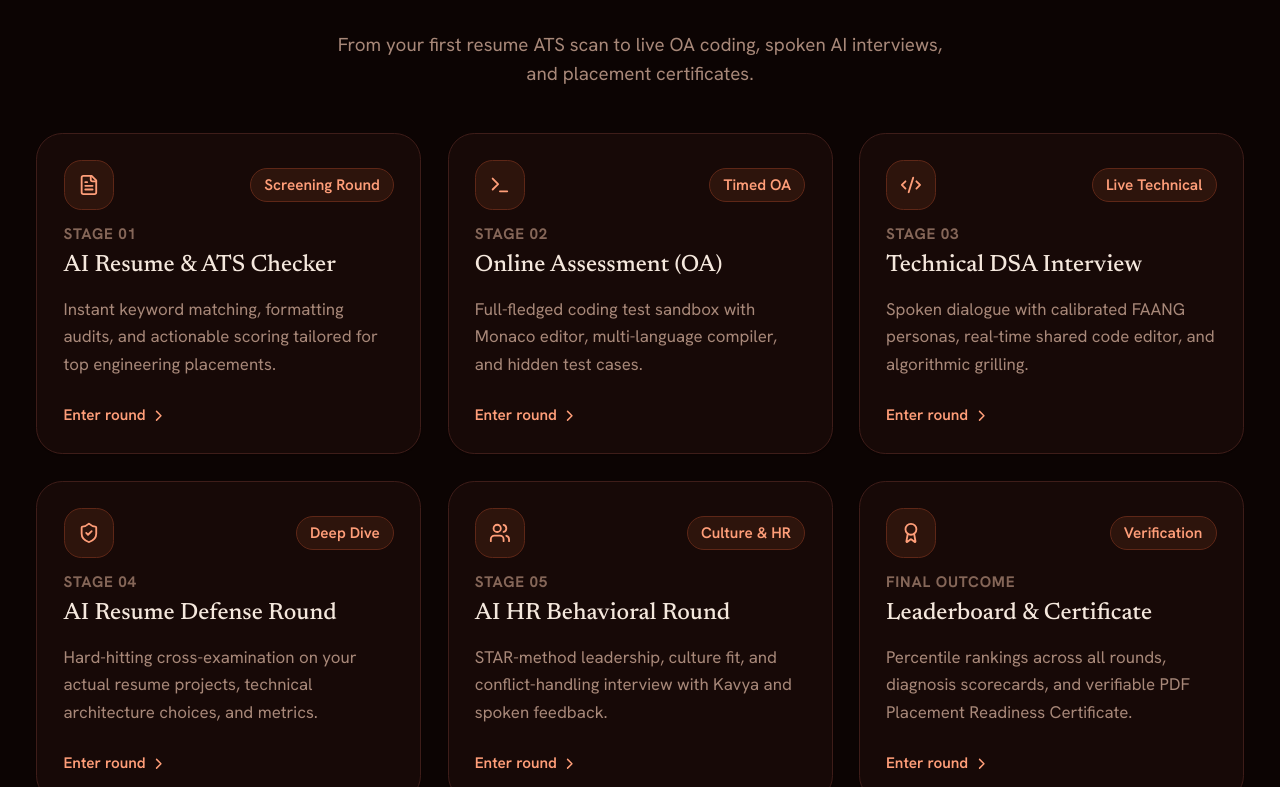
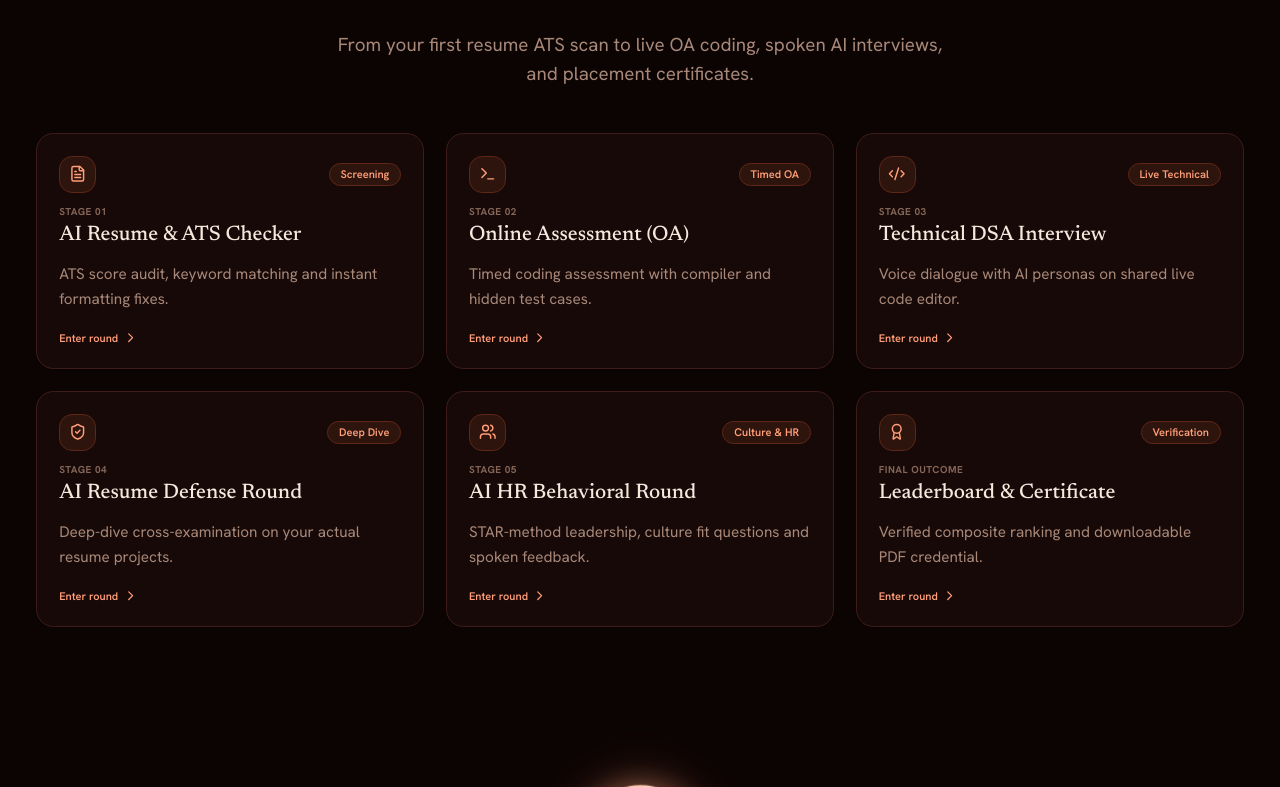
Before and after one commit to amame-aazam/Hireready-ai, a React (Vite) app in the folder client/: page / in a window 1280 px wide. Shown: the part 1873-2660 px from the top of the page. Built offline with nearby package versions, Linux system fonts and the light colour scheme; no server answers.

Commit message:
fix(landing): compact pipeline round boxes with concise high-impact 1-line copy

```diff
--- a/client/src/pages/LandingPage.tsx
+++ b/client/src/pages/LandingPage.tsx
@@ -416,20 +416,20 @@ public:
           </p>
         </div>
 
-        <div className="grid grid-cols-1 md:grid-cols-2 lg:grid-cols-3 gap-6 pt-2">
+        <div className="grid grid-cols-1 md:grid-cols-2 lg:grid-cols-3 gap-4 sm:gap-5 pt-2">
           {[
             {
               step: 'Stage 01',
               title: 'AI Resume & ATS Checker',
-              desc: 'Instant keyword matching, formatting audits, and actionable scoring tailored for top engineering placements.',
+              desc: 'ATS score audit, keyword matching and instant formatting fixes.',
               path: '/resume',
               icon: FileText,
-              badge: 'Screening Round',
+              badge: 'Screening',
             },
             {
               step: 'Stage 02',
               title: 'Online Assessment (OA)',
-              desc: 'Full-fledged coding test sandbox with Monaco editor, multi-language compiler, and hidden test cases.',
+              desc: 'Timed coding assessment with compiler and hidden test cases.',
               path: '/oa',
               icon: Terminal,
               badge: 'Timed OA',
@@ -437,7 +437,7 @@ public:
             {
               step: 'Stage 03',
               title: 'Technical DSA Interview',
-              desc: 'Spoken dialogue with calibrated FAANG personas, real-time shared code editor, and algorithmic grilling.',
+              desc: 'Voice dialogue with AI personas on shared live code editor.',
               path: '/interview/dsa',
               icon: Code2,
               badge: 'Live Technical',
@@ -445,7 +445,7 @@ public:
             {
               step: 'Stage 04',
               title: 'AI Resume Defense Round',
-              desc: 'Hard-hitting cross-examination on your actual resume projects, technical architecture choices, and metrics.',
+              desc: 'Deep-dive cross-examination on your actual resume projects.',
               path: '/interview/resume-defense',
               icon: ShieldCheck,
               badge: 'Deep Dive',
@@ -453,7 +453,7 @@ public:
             {
               step: 'Stage 05',
               title: 'AI HR Behavioral Round',
-              desc: 'STAR-method leadership, culture fit, and conflict-handling interview with Kavya and spoken feedback.',
+              desc: 'STAR-method leadership, culture fit questions and spoken feedback.',
               path: '/interview/hr',
               icon: Users,
               badge: 'Culture & HR',
@@ -461,7 +461,7 @@ public:
             {
               step: 'Final Outcome',
               title: 'Leaderboard & Certificate',
-              desc: 'Percentile rankings across all rounds, diagnosis scorecards, and verifiable PDF Placement Readiness Certificate.',
+              desc: 'Verified composite ranking and downloadable PDF credential.',
               path: '/leaderboard',
               icon: Award,
               badge: 'Verification',
@@ -472,34 +472,34 @@ public:
               <Link
                 key={item.title}
                 to={item.path}
-                className="p-6 rounded-3xl bg-[#1A0B09]/85 border border-[#3E1D19] hover:border-[var(--theme-accent-border,#5E2717)] hover:bg-[#24100C] transition shadow-sm flex flex-col justify-between group space-y-4"
+                className="p-5 rounded-2xl bg-[#1A0B09]/85 border border-[#3E1D19] hover:border-[var(--theme-accent-border,#5E2717)] hover:bg-[#220E0A] transition shadow-sm flex flex-col justify-between group space-y-3"
               >
-                <div className="space-y-3">
+                <div className="space-y-2.5">
                   <div className="flex items-center justify-between">
-                    <div className="p-3 rounded-2xl bg-[var(--theme-accent-bg,#2D140C)] text-[var(--theme-accent,#FF9E79)] border border-[var(--theme-accent-border,#5E2717)]">
-                      <Icon className="w-5 h-5" />
+                    <div className="p-2 rounded-xl bg-[var(--theme-accent-bg,#2D140C)] text-[var(--theme-accent,#FF9E79)] border border-[var(--theme-accent-border,#5E2717)]">
+                      <Icon className="w-4 h-4" />
                     </div>
-                    <span className="text-xs font-semibold text-[var(--theme-accent,#FF9E79)] bg-[var(--theme-accent-bg,#2D140C)] px-3 py-1 rounded-full border border-[var(--theme-accent-border,#5E2717)]">
+                    <span className="text-[11px] font-semibold text-[var(--theme-accent,#FF9E79)] bg-[var(--theme-accent-bg,#2D140C)] px-2.5 py-0.5 rounded-full border border-[var(--theme-accent-border,#5E2717)]">
                       {item.badge}
                     </span>
                   </div>
 
-                  <div className="space-y-1">
-                    <div className="text-xs uppercase tracking-wider font-bold text-[#856658]">
+                  <div className="space-y-0.5">
+                    <div className="text-[10px] uppercase tracking-wider font-bold text-[#856658]">
                       {item.step}
                     </div>
-                    <h3 className="text-xl font-serif font-medium text-[#F5E8DD] group-hover:text-[var(--theme-accent,#FF9E79)] flex items-center justify-between transition">
+                    <h3 className="text-base sm:text-lg font-serif font-medium text-[#F5E8DD] group-hover:text-[var(--theme-accent,#FF9E79)] flex items-center justify-between transition">
                       <span>{item.title}</span>
-                      <ArrowRight className="w-4 h-4 text-[var(--theme-accent,#FF9E79)] opacity-0 group-hover:opacity-100 group-hover:translate-x-1 transition-all" />
+                      <ArrowRight className="w-3.5 h-3.5 text-[var(--theme-accent,#FF9E79)] opacity-0 group-hover:opacity-100 group-hover:translate-x-1 transition-all" />
                     </h3>
                   </div>
 
-                  <p className="text-sm text-[#A88879] leading-relaxed">{item.desc}</p>
+                  <p className="text-xs text-[#A88879] leading-relaxed">{item.desc}</p>
                 </div>
 
-                <div className="pt-2 text-xs font-semibold text-[var(--theme-accent,#FF9E79)] flex items-center gap-1">
+                <div className="pt-1 text-[11px] font-semibold text-[var(--theme-accent,#FF9E79)] flex items-center gap-1 group-hover:gap-1.5 transition-all">
                   <span>Enter round</span>
-                  <ChevronRight className="w-4 h-4" />
+                  <ChevronRight className="w-3.5 h-3.5" />
                 </div>
               </Link>
             );
```
